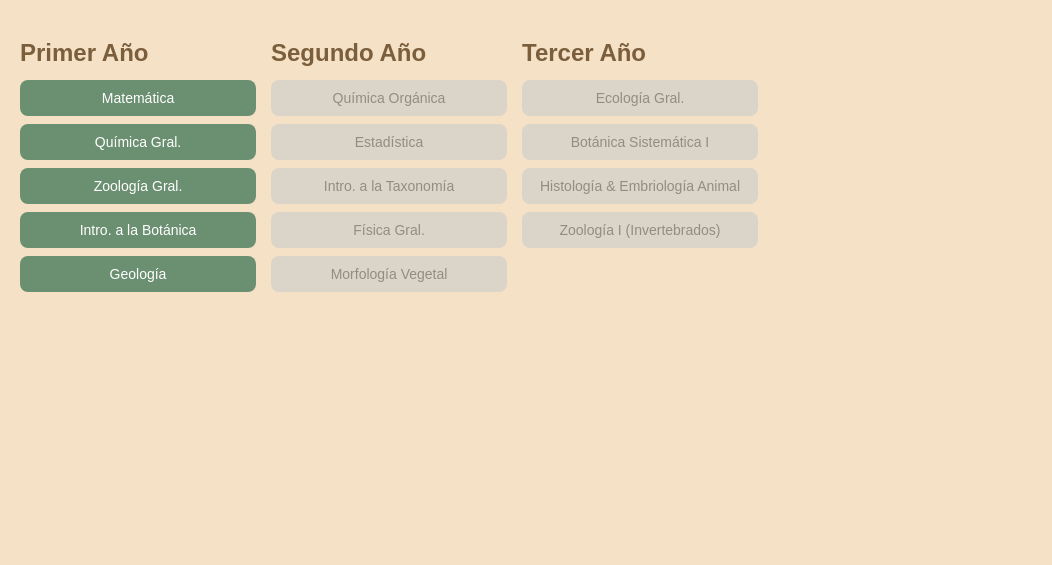
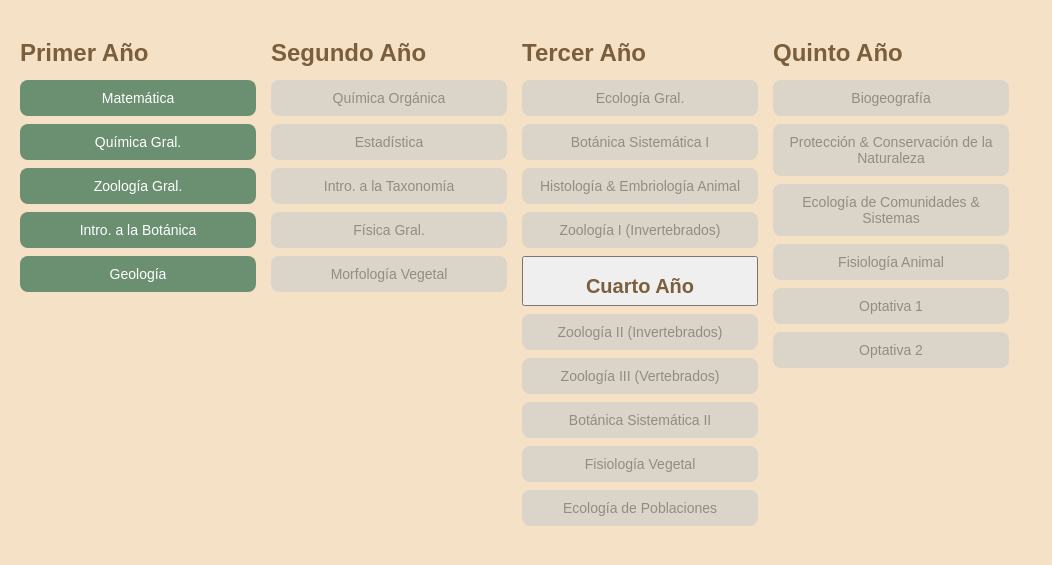
Before and after one commit to julianacomida/ecolog-a-unlp, a plain HTML site: page index.html in a window 1280 px wide. Shown: the part 81-646 px from the top of the page, without its empty margins (0-1052 px from the left). Drawn offline with Linux system fonts and the light colour scheme.

Commit message:
Update index.html

```diff
--- a/index.html
+++ b/index.html
@@ -38,3 +38,29 @@
             <button class="ramo bloqueado" id="histologia" data-desbloquea-cursada="fisiologia-animal" data-desbloquea-final="">Histología & Embriología Animal</button>
             <button class="ramo bloqueado" id="zoologia1" data-desbloquea-cursada="zoologia2" data-desbloquea-final="">Zoología I (Invertebrados)</button>
             <button class="
+
+        <!-- CUARTO AÑO -->
+        <div class="anio">
+            <h2>Cuarto Año</h2>
+            <button class="ramo bloqueado" id="zoologia2" data-desbloquea-cursada="" data-desbloquea-final="">Zoología II (Invertebrados)</button>
+            <button class="ramo bloqueado" id="zoologia3" data-desbloquea-cursada="proteccion" data-desbloquea-final="">Zoología III (Vertebrados)</button>
+            <button class="ramo bloqueado" id="botanica2" data-desbloquea-cursada="proteccion" data-desbloquea-final="">Botánica Sistemática II</button>
+            <button class="ramo bloqueado" id="fisiologia-vegetal" data-desbloquea-cursada="" data-desbloquea-final="">Fisiología Vegetal</button>
+            <button class="ramo bloqueado" id="ecopoblaciones" data-desbloquea-cursada="" data-desbloquea-final="">Ecología de Poblaciones</button>
+        </div>
+
+        <!-- QUINTO AÑO -->
+        <div class="anio">
+            <h2>Quinto Año</h2>
+            <button class="ramo bloqueado" id="biogeografia" data-desbloquea-cursada="" data-desbloquea-final="">Biogeografía</button>
+            <button class="ramo bloqueado" id="proteccion" data-desbloquea-cursada="" data-desbloquea-final="">Protección & Conservación de la Naturaleza</button>
+            <button class="ramo bloqueado" id="ecocomunidades" data-desbloquea-cursada="" data-desbloquea-final="">Ecología de Comunidades & Sistemas</button>
+            <button class="ramo bloqueado" id="fisiologia-animal" data-desbloquea-cursada="" data-desbloquea-final="">Fisiología Animal</button>
+            <button class="ramo bloqueado">Optativa 1</button>
+            <button class="ramo bloqueado">Optativa 2</button>
+        </div>
+
+    </div>
+    <script src="script.js"></script>
+</body>
+</html>
```
